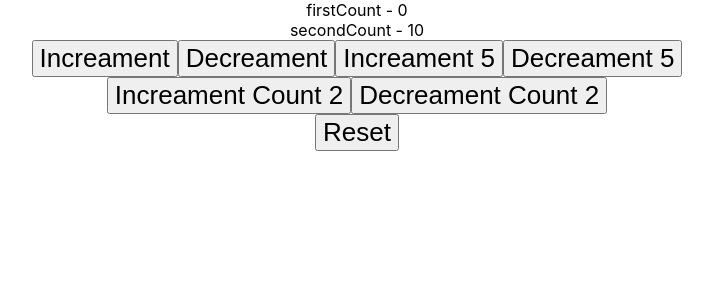
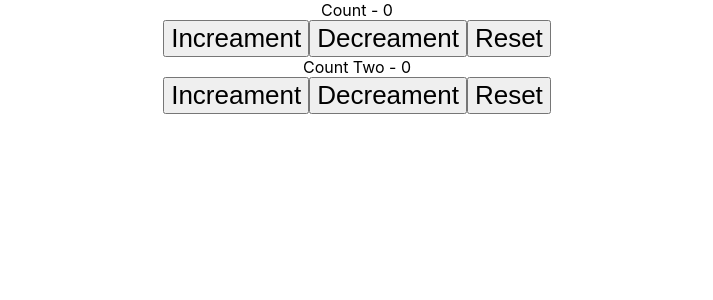
Before and after one commit to Allahnana/REACT_HOOKS, a React (Vite) app: page / in a window 1280 px wide. Shown: the top 300 px of the page, without its empty margins (283-996 px from the left). Built offline with nearby package versions, Linux system fonts and the light colour scheme.

Commit message:
Commiting Multiple useReduce() hook

```diff
--- a/src/App.jsx
+++ b/src/App.jsx
@@ -3,6 +3,7 @@
 import ClassCounter from './Components/ClassCounter'
 import ClassCounterOne from './Components/ClassCounterOne'
 import CounterOne from './Components/CounterOne'
+import CounterThree from './Components/CounterThree'
 import CounterTwo from './Components/CounterTwo'
 import DataFetching from './Components/DataFetching'
 import HookCounter from './Components/HookCounter'
@@ -43,7 +44,9 @@
 
         {/* <CounterOne/> */}
 
-        <CounterTwo/>
+        {/* <CounterTwo/> */}
+
+        <CounterThree/>
     </div>
   )
 }
--- /dev/null
+++ b/src/Components/CounterThree.jsx
@@ -0,0 +1,41 @@
+import React, {useReducer} from 'react'
+
+const initialState = 0
+const reducer = (state, action) => {
+    switch(action){
+        case "increament" :
+            return state + 1
+
+        case "decreament" :
+            return state - 1
+
+            case "reset" :
+                return initialState
+
+                default:
+                   return state
+    }
+}
+
+function CounterThree() {
+
+   const [count, dispatch ] = useReducer(reducer, initialState)
+
+   const [countTwo, dispatchTwo] = useReducer(reducer, initialState)
+  return (
+    <div>
+        <div>Count - {count}</div>
+        <button onClick={() => dispatch ('increament')}>Increament</button>
+        <button onClick={() => dispatch ('decreament')}>Decreament</button>
+        <button onClick={() => dispatch ('reset')}>Reset</button>
+
+
+        <div>Count Two - {countTwo}</div>
+        <button onClick={() => dispatchTwo ('increament')}>Increament</button>
+        <button onClick={() => dispatchTwo ('decreament')}>Decreament</button>
+        <button onClick={() => dispatchTwo ('reset')}>Reset</button>
+    </div>
+  )
+}
+
+export default CounterThree
```
